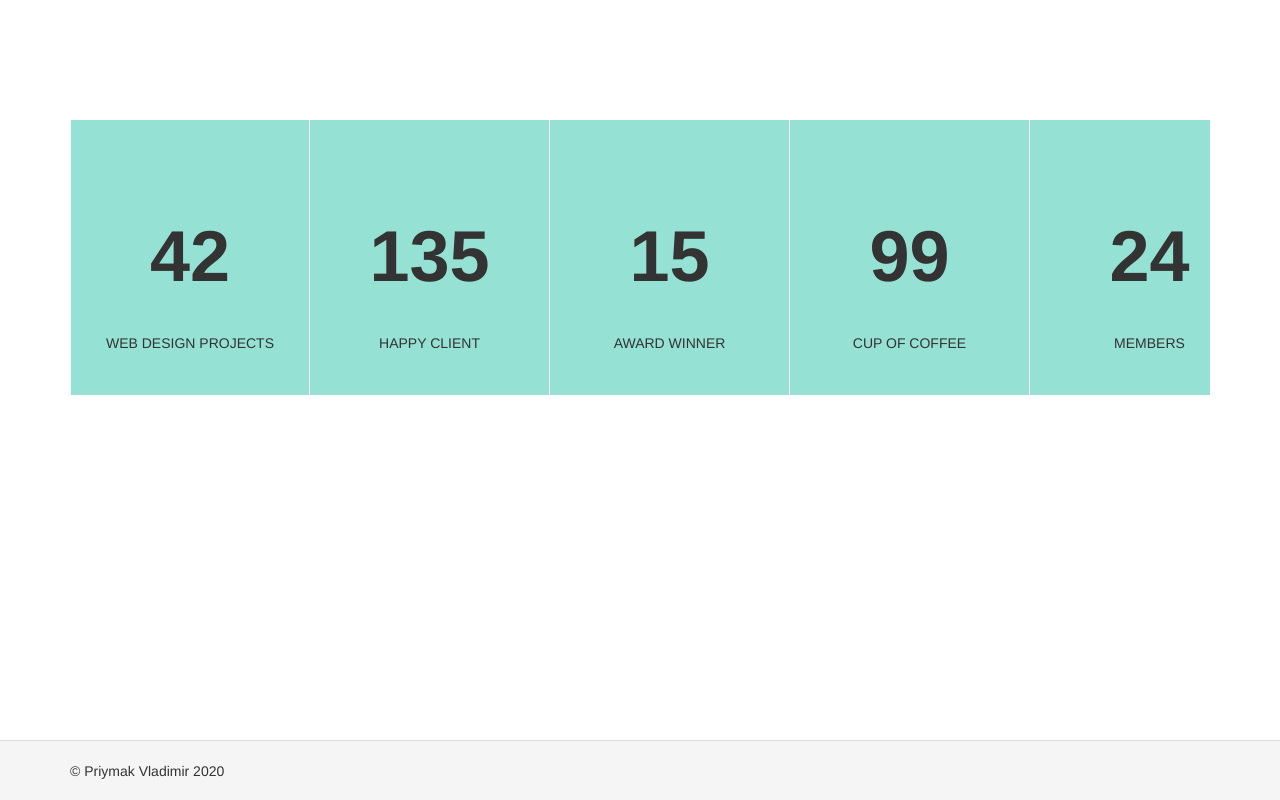
After one commit to PriymakVl/lesson_task, a Yii app: template views/css/templates/easy/mogo_facts/solution.php in a window 1280 px wide. The commit adds this page. Run offline with PHP 8.4 and a stand-in for Yii, Linux system fonts and the light colour scheme; the template is opened without the code that fills it, so the values that code supplies are empty; some libraries are stand-ins or nearby versions.

```diff
--- a/config/web.php
+++ b/config/web.php
@@ -50,6 +50,7 @@ $config = [
             'enablePrettyUrl' => true,
             'showScriptName' => false,
             'rules' => [
+                'css/templates/<level:\w+>' => 'css/templates',
             ],
         ],
 
--- /dev/null
+++ b/views/css/templates/easy/mogo_facts/solution.php
@@ -0,0 +1,32 @@
+<?php
+
+	$this->registerCssFile('/css/templates/easy/mogo_facts.css');
+
+ ?>
+ <link href="https://fonts.googleapis.com/css?family=Montserrat:400,700&display=swap" rel="stylesheet">
+
+<!-- Facts -->
+<div class="facts">
+	<div class="facts_inner">
+		<div class="fact">
+			<div class="fact_number">42</div>
+			<div class="fact_text">Web Design Projects</div>
+		</div>
+		<div class="fact">
+			<div class="fact_number">135</div>
+			<div class="fact_text">happy client</div>
+		</div>
+		<div class="fact">
+			<div class="fact_number">15</div>
+			<div class="fact_text">award winner</div>
+		</div>
+		<div class="fact">
+			<div class="fact_number">99</div>
+			<div class="fact_text">cup of coffee</div>
+		</div>
+		<div class="fact">
+			<div class="fact_number">24</div>
+			<div class="fact_text">members</div>
+		</div>
+	</div>
+</div>
--- a/views/js/tasks/date/clock.php
+++ b/views/js/tasks/date/clock.php
@@ -17,6 +17,7 @@
 		display: inline-block;
 	}
 </style>
+
 <div class="clock-wrp">
 	<div id="clock"></div>
 </div>
--- a/views/js/tasks/settimeout/hello.php
+++ b/views/js/tasks/settimeout/hello.php
@@ -13,6 +13,8 @@ function sayHi(name = '') {
   alert('Hello' + ' ' + name);
 }
 
-setTimeout(sayHi, 3000);
-// setTimeout(sayHi, 3000, 'Maks');
+//sayHi('Dima');
+
+//setTimeout(sayHi, 1000);
+//setTimeout(sayHi, 3000, 'Maks');
 </script>
--- a/views/layouts/main.php
+++ b/views/layouts/main.php
@@ -39,8 +39,22 @@ AppAsset::register($this);
         'options' => ['class' => 'navbar-nav navbar-right'],
         'items' => [
             // ['label' => 'Главная', 'url' => ['/site/index']],
-            ['label' => 'HTML', 'url' => ['/html/index']],
-            ['label' => 'CSS', 'url' => ['/css/index']],
+                ['label' => 'HTML', 'url' => ['/html/index']],
+
+                [
+                    'label' => 'CSS',
+                    'items' => [
+                        ['label' => 'Уроки', 'url' => '/css/index'],
+                        '<li class="divider"></li>',
+                        ['label' => 'Легкие шаблоны', 'url' => '/css/templates/easy'],
+                        '<li class="divider"></li>',
+                        ['label' => 'Средние шаблоны', 'url' => '/css/templates/middle'],
+                        '<li class="divider"></li>',
+                        ['label' => 'Тяжелые шаблоны', 'url' => '/css/templates/difficalt'],
+                    ],
+
+                ],
+
             ['label' => 'Javascript', 'url' => ['/js/index']],
             // ['label' => 'Contact', 'url' => ['/site/contact']],
             // Yii::$app->user->isGuest ? (
--- /dev/null
+++ b/web/css/templates/easy/mogo_facts.css
@@ -0,0 +1,51 @@
+* {
+	margin: 0;
+	box-sizing: border-box;
+}
+
+body {
+	font-family: 'Montserrat', sans-serif;
+	color: #fff;
+}
+
+.facts {
+	width: 100%;
+	max-width: 1920px;
+	margin: 50px auto 0;
+	background: #95e1d3;
+}
+
+.facts_inner {
+	width: 1200px;
+	margin: 0 auto;
+}
+
+.facts:after {
+	content: '';
+	display: block;
+	clear: left;
+}
+
+.fact {
+	border-right:1px #fff solid;
+	float: left;
+	width: 240px;
+	height: 275px;
+}
+
+.fact:first-child {
+	border-left: 1px #fff solid;
+}
+
+.fact_number {
+	font-size: 72px;
+	font-weight: bold;
+	text-align: center;
+	margin: 85px 0 25px;
+}
+
+.fact_text {
+	font-size: 14px;
+	text-align: center;
+	text-transform: uppercase;
+}
```
Also changed, not shown: controllers/CssController.php (added, +32 -0 lines), views/css/templates/easy/index.php (added, +14 -0 lines), views/css/templates/easy/mogo_facts/index.php (added, +14 -0 lines), views/js/tasks/date/method_hour.php (+12 -12 lines).
